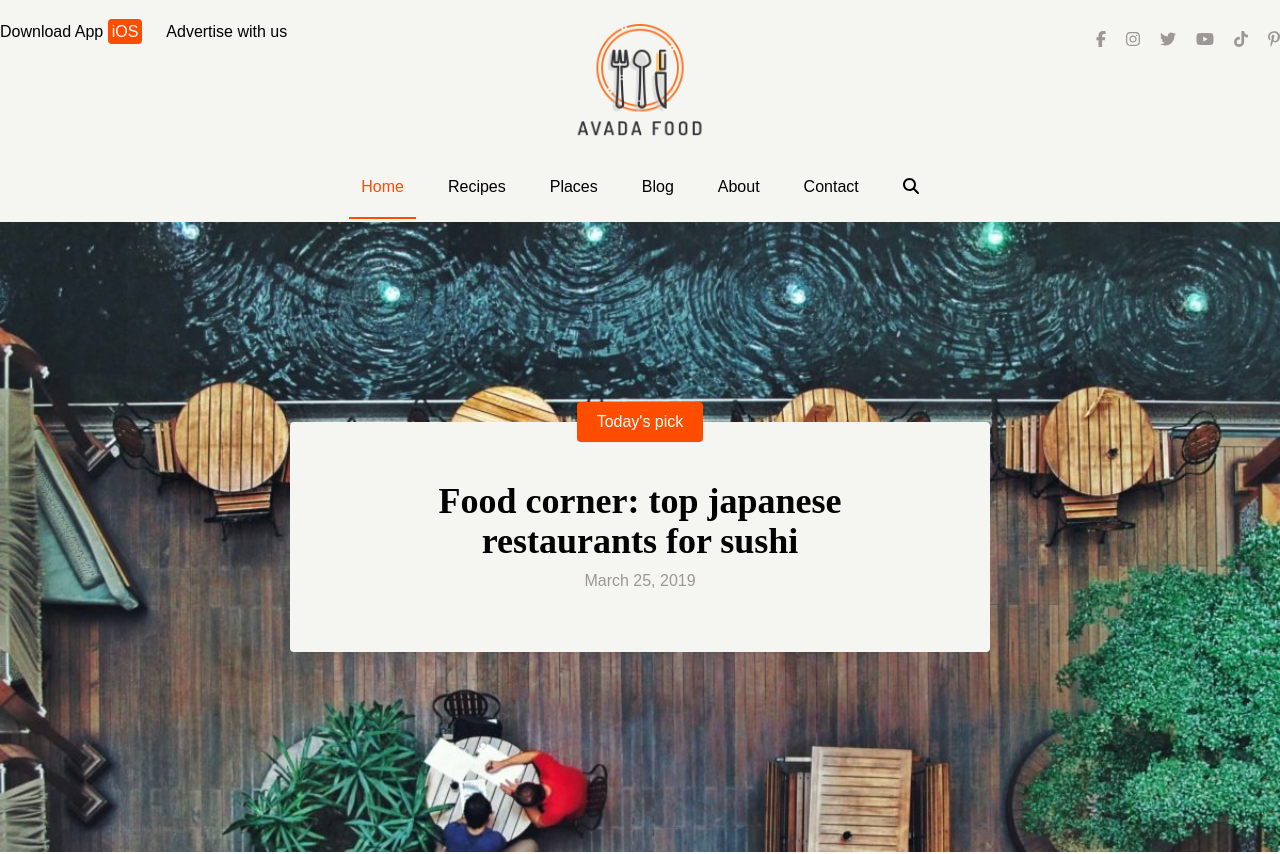
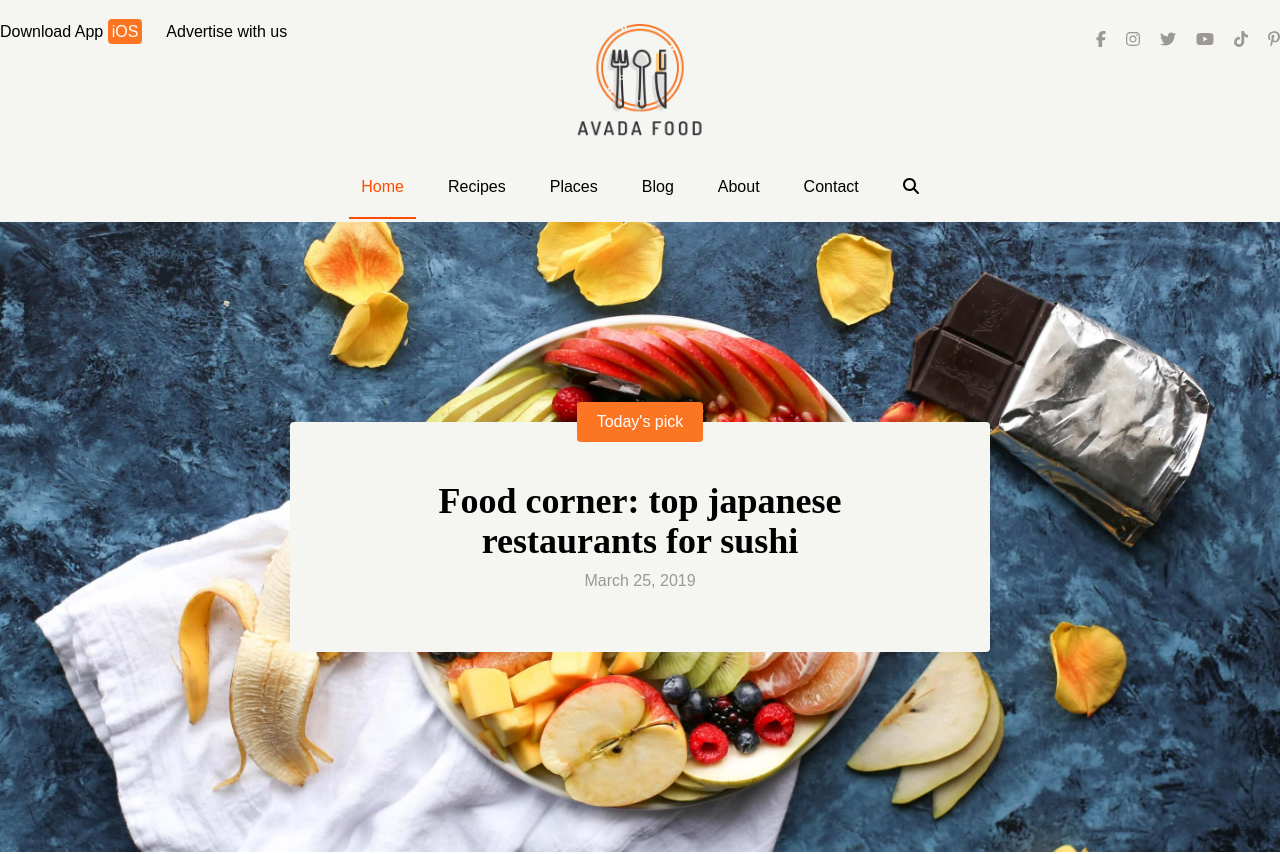
Before and after one commit to rennavittorio/proj-html-vuejs, a Vue app: page / in a window 1280 px wide. Shown: the top 854 px of the page. Built offline with nearby package versions, Linux system fonts and the light colour scheme.

Commit message:
EDIT primary color aligned + REFACTOR animations

```diff
--- a/src/components/AppHeader.vue
+++ b/src/components/AppHeader.vue
@@ -33,7 +33,7 @@ export default {
                             iOS
                         </span>
                     </p>
-                    <p class="advertise hover:text-orange hover:cursor-pointer">
+                    <p class="advertise hover:text-orange hover:animate-smoothchange hover:cursor-pointer">
                         Advertise with us
                     </p>
                 </div>
--- a/src/components/AppHero.vue
+++ b/src/components/AppHero.vue
@@ -74,7 +74,7 @@ export default {
 
 <style scoped>
 .hero-bg {
-    background: url('/images/fi-water-side-rest-1200x790.jpg') white;
+    background: url('/images/hero-2.jpg') white;
     background-repeat: no-repeat no-repeat;
     background-size: cover;
     background-position: center;
--- a/tailwind.config.cjs
+++ b/tailwind.config.cjs
@@ -9,7 +9,7 @@ module.exports = {
       center: true,
     },
     colors: {
-      'orange': '#FF4D00',
+      'orange': '#fc7523',
       'lightorange': '#DD4D00',
       'dark-orange': '#DD4D00',
       'grey': '#3A3A3F',
```
Also changed, not shown: public/images/hero-1.jpg (added), public/images/hero-2.jpg (added).
